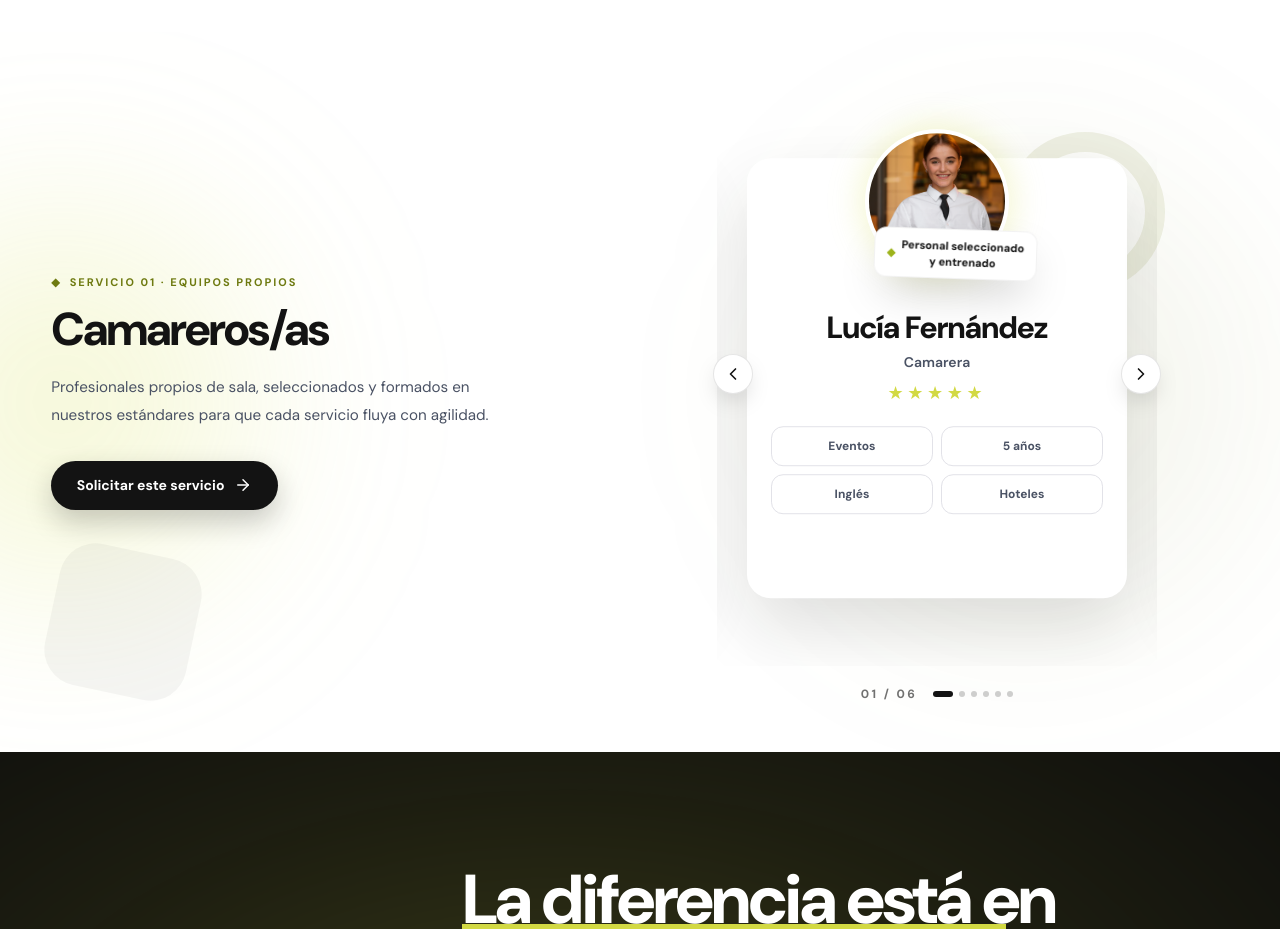
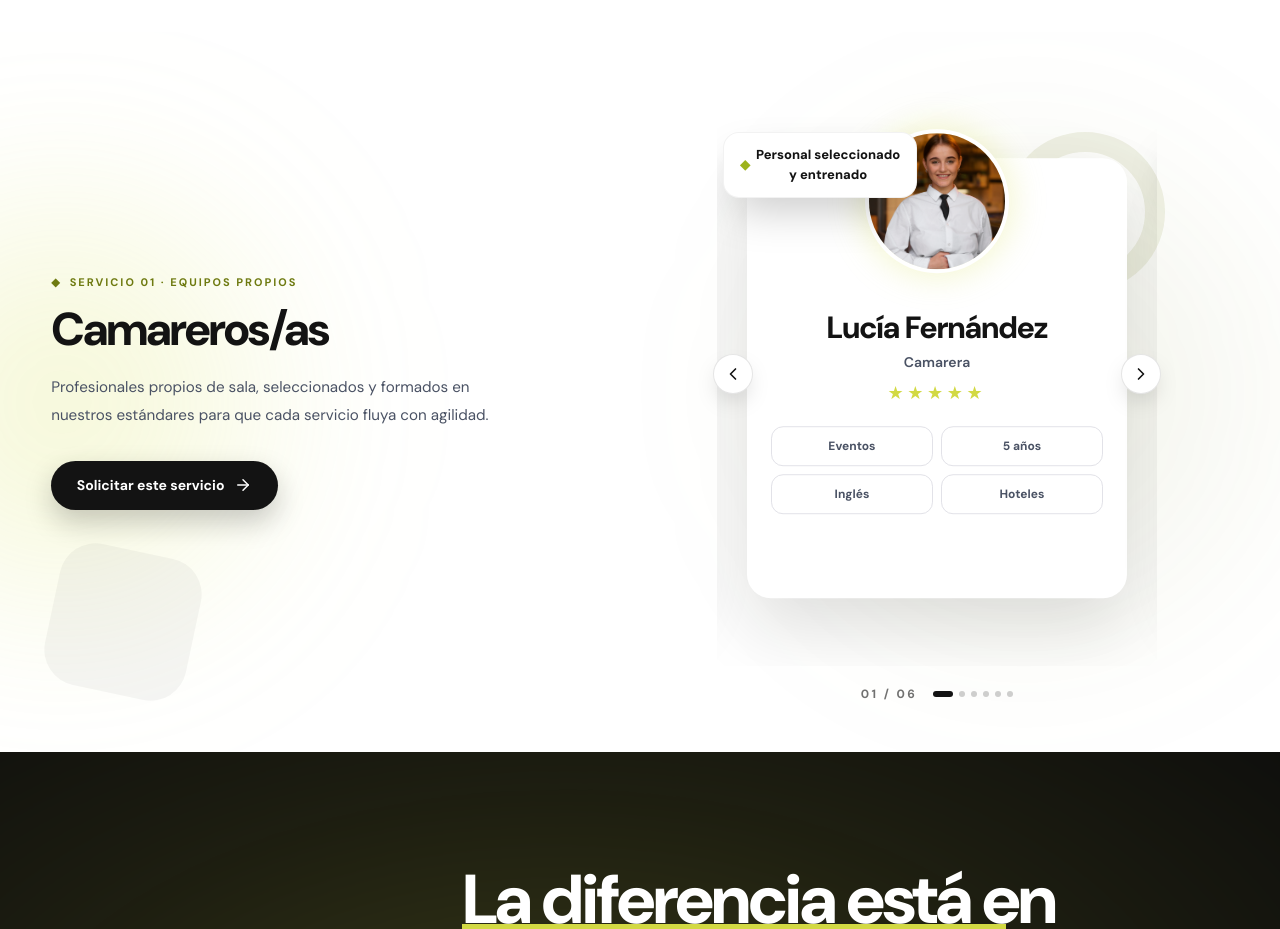
Before and after one commit to roxannaaguilera/premium-work-web, a Next.js app in the folder premium_work/: page / in a window 1280 px wide. Shown: the part 1080-2009 px from the top of the page. Built offline with nearby package versions, Linux system fonts and the light colour scheme.

Commit message:
feat: etiqueta como notificación en la esquina superior izquierda de la tarjeta

```diff
--- a/premium_work/components/Features.tsx
+++ b/premium_work/components/Features.tsx
@@ -125,16 +125,16 @@ const mobileActions = [
 
 const pad2 = (n: number) => String(n).padStart(2, "0");
 
-/** Mini tarjeta flotante, anclada a la esquina inferior derecha de la foto para no tapar la cara. */
+/** Mini tarjeta flotante, en la esquina superior izquierda de la tarjeta como una notificación. */
 function MiniBadge() {
   return (
     <div
       aria-hidden="true"
-      className="card-float absolute -bottom-3 -right-8 z-20 rotate-2"
+      className="card-float absolute -left-6 -top-6 z-20"
       style={{ animationDelay: "-2.5s" }}
     >
-      <div className="rounded-xl border border-black/5 bg-white px-3 py-2 shadow-[0_20px_45px_-12px_rgba(0,0,0,.25)]">
-        <p className="flex items-center gap-1.5 text-[11px] font-extrabold leading-4 text-[#131313]">
+      <div className="rounded-2xl border border-black/5 bg-white px-4 py-3 shadow-[0_20px_45px_-12px_rgba(0,0,0,.25)]">
+        <p className="flex items-center gap-1.5 text-[13px] font-extrabold leading-5 text-[#131313]">
           <span className="text-[#9db31c]">◆</span>
           <span>
             Personal seleccionado
@@ -156,6 +156,7 @@ function ProfileCard({ service, clone, eager }: { service: Service; clone?: bool
       className="w-full shrink-0 scroll-mt-24 px-6 pb-16 pt-20"
     >
       <div className="card-float relative mx-auto flex min-h-[440px] w-full max-w-[380px] flex-col justify-center rounded-[24px] bg-white px-6 pb-10 text-center shadow-[0_30px_70px_rgba(0,0,0,0.12)]">
+        <MiniBadge />
         <div className="-mt-[68px] mb-7 flex justify-center">
           <div className="relative">
             <span aria-hidden="true" className="absolute -inset-2 rounded-full bg-[#d2d943]/25 blur-lg" />
@@ -166,7 +167,6 @@ function ProfileCard({ service, clone, eager }: { service: Service; clone?: bool
               decoding="async"
               className={`relative size-[136px] rounded-full object-cover ring-4 ring-white ${service.position}`}
             />
-            <MiniBadge />
           </div>
         </div>
 
```
